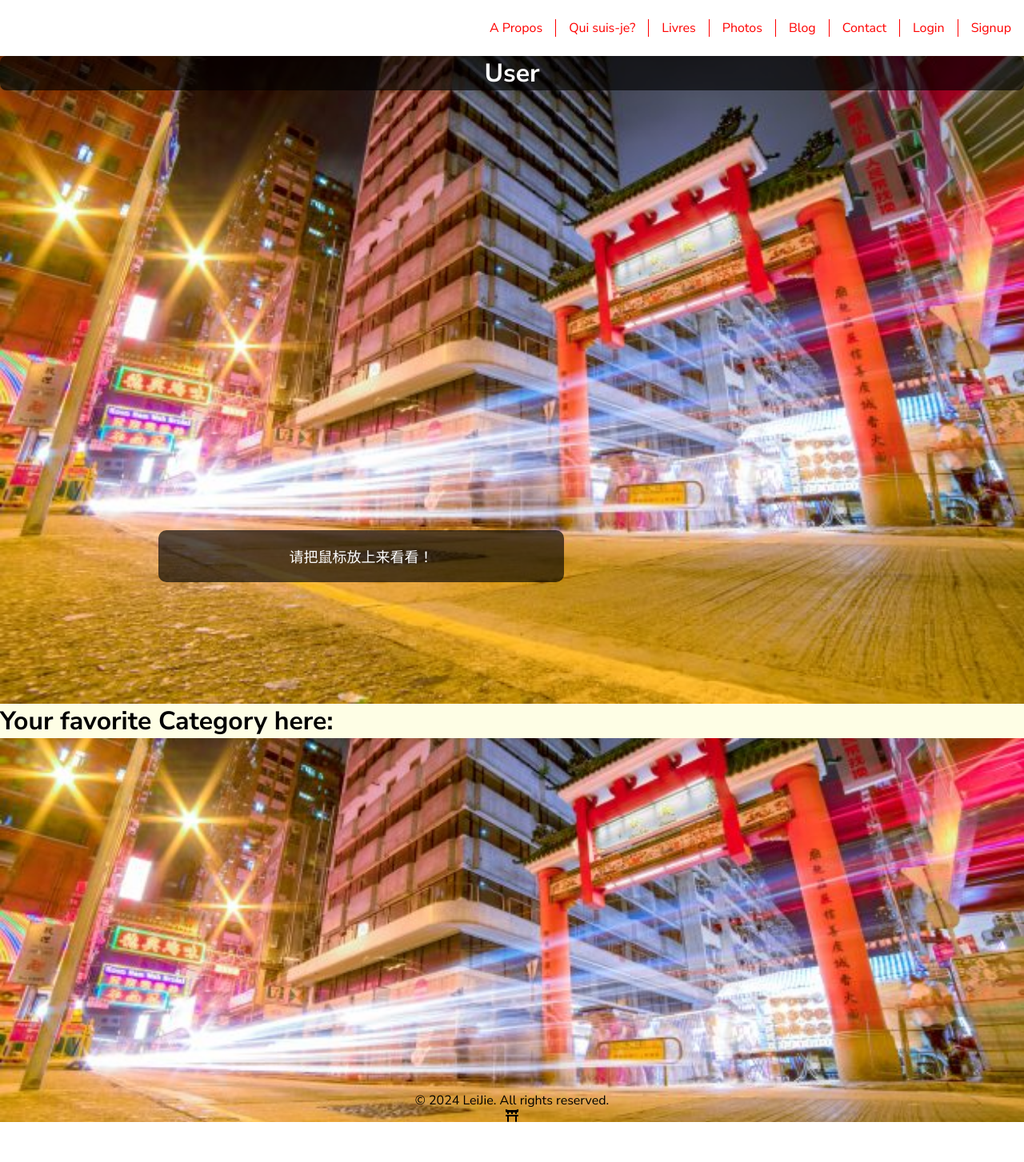
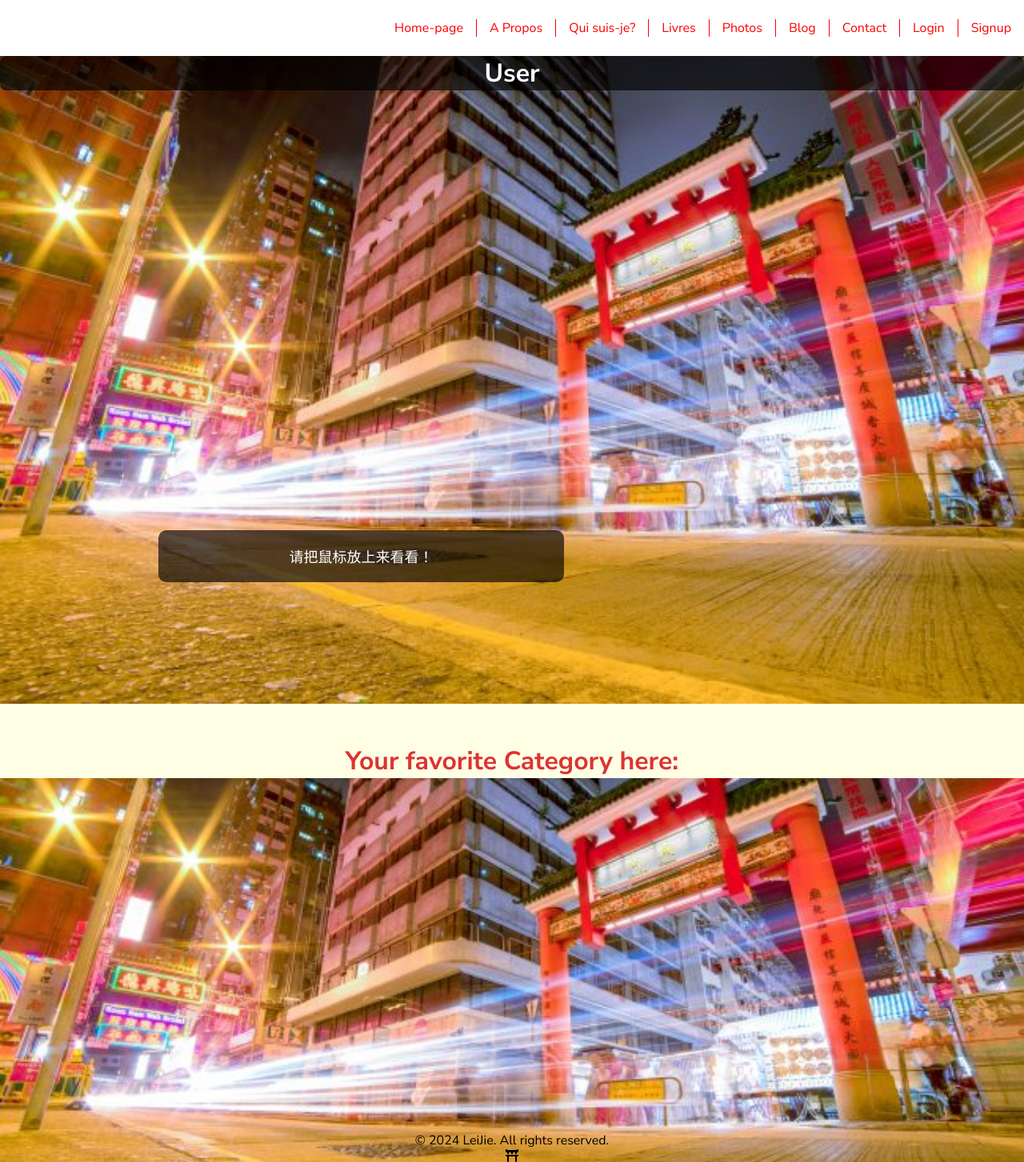
Before and after one commit to Iodasama/Projet-Blog, a Symfony app: template templates/Guest/page/show-categoriesById.html.twig in a window 1280 px wide. Shown: the whole page at 80% size. Before the commit the page ends 1403 px from the top, so only its background shows below. Run offline with Twig, Linux system fonts and the light colour scheme; the template is opened without the code that fills it, so the values that code supplies are empty; some libraries are stand-ins or nearby versions.

Commit message:
article-link-style

```diff
--- a/public/styles/app.css
+++ b/public/styles/app.css
@@ -730,7 +730,39 @@ section {
   font-size: larger;
 }
 
+.sign-in{
+  color:#dd3333;
+  font-weight: bold;
+}
 
+
+.sign-in2{
+  color:#dd3333;
+  font-weight: lighter;
+}
+
+.sign-in-button{
+  width: 100px;
+  height: 50px;
+  margin: 20px;
+  background-color: #de3333;
+  color: white;
+  border-radius: 25px;
+  border-color: transparent;
+}
+.sign-in-button:hover{
+  border: 1px solid red;
+  cursor: crosshair;
+  box-shadow: 12px 12px orange;
+  border-radius: 20px;
+}
+
+.fa-file-pen{
+  color: #de3333;
+}
+.article-link-style{
+  color: #3e3e3e;
+}
 
 
 
--- a/templates/Guest/base.html.twig
+++ b/templates/Guest/base.html.twig
@@ -29,6 +29,7 @@
 
     <nav class="header-nav">
         <ul class="ul-user">
+            <li><a href="{{ path('home_page') }}">Home-page</a></li>
             <li><a href="#test">A Propos</a></li>
             <li><a href="#test1">Qui suis-je?</a></li>
             <li><a href="#test2">Livres</a></li>
--- a/templates/Guest/page/show-categoriesById.html.twig
+++ b/templates/Guest/page/show-categoriesById.html.twig
@@ -5,12 +5,17 @@
 {% block content %}
     <!--symfony configure pour que cela parte directement depuis Templates donc  Page donc pas besoin de mettre templates pour le chemin meme si on cree le dossier Partial pour mettre sa base il faudra ecrire 'Partial/articles.html.twig' sans indiquer  templates {Pourcent extends "Page/base.html.twig" Pourcent} -->
     <main>
-        <h1 class="poke">Your favorite Category here:</h1>
-        <h2 class="poke2">{{ category.title }}</h2>
+        <div class = "formulaire-review">
+            <h1 class="sign-in">Your favorite Category here:</h1>
+            <h2 class="sign-in2">{{ category.title }}</h2>
 
-        {% for article in category.articles %}
-{#            <p class="poke2"><img src="{{ category.image }}"></p>#}
-            <a href="{{ path('article_db_by_id', {id:article.id}) }}"> Lire votre article <i class="fa-solid fa-file-pen"></i> </a>
-        {% endfor %}
+            {% for article in category.articles %}
+                <div class ="form-examples">
+    {#            <p class="poke2"><img src="{{ category.image }}"></p>#}
+                    <a class="article-link-style" href="{{ path('article_db_by_id', {id:article.id}) }}"> Lire votre article <i class="fa-solid fa-file-pen"></i> </a>
+                </div>
+            {% endfor %}
+
+        </div>
     </main>
 {% endblock %}
--- a/templates/security/login.html.twig
+++ b/templates/security/login.html.twig
@@ -10,12 +10,12 @@
         {% endif %}
 
         {% if app.user %}
-            <div class="mb-3">
+            <div class="">
                 You are logged in as {{ app.user.userIdentifier }}, <a href="{{ path('app_logout') }}">Logout</a>
             </div>
         {% endif %}
 
-        <h1 class="h3 mb-3 font-weight-normal">Please sign in</h1>
+        <h1 class="sign-in">Please sign in</h1>
          <div class="form-example">
              <label for="username">Email</label>
             <input type="email" value="{{ last_username }}" name="_username" id="username" class="form-control" autocomplete="email" required autofocus>
@@ -38,7 +38,7 @@
                 </div>
             #}
 
-            <button class="btn btn-lg btn-primary" type="submit">
+            <button class="sign-in-button" type="submit">
                 Sign in
             </button>
         </div>
```
